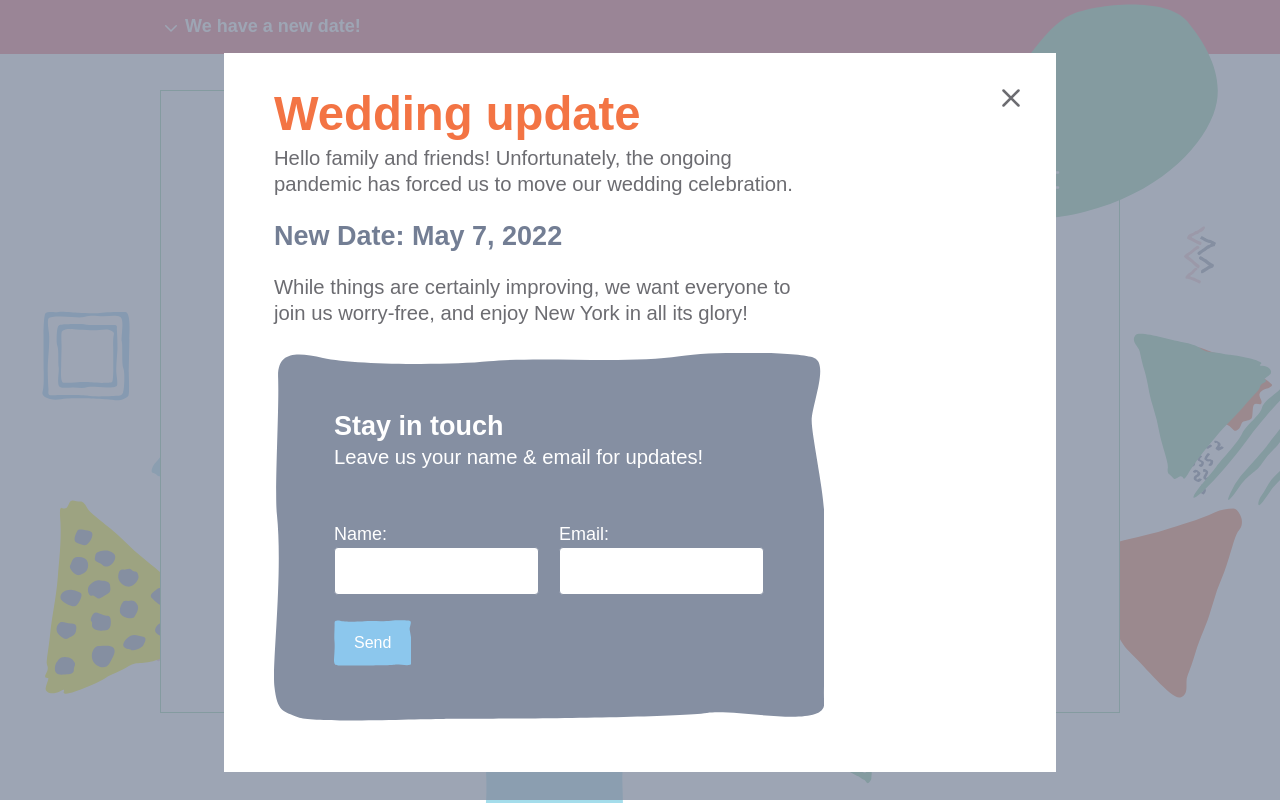
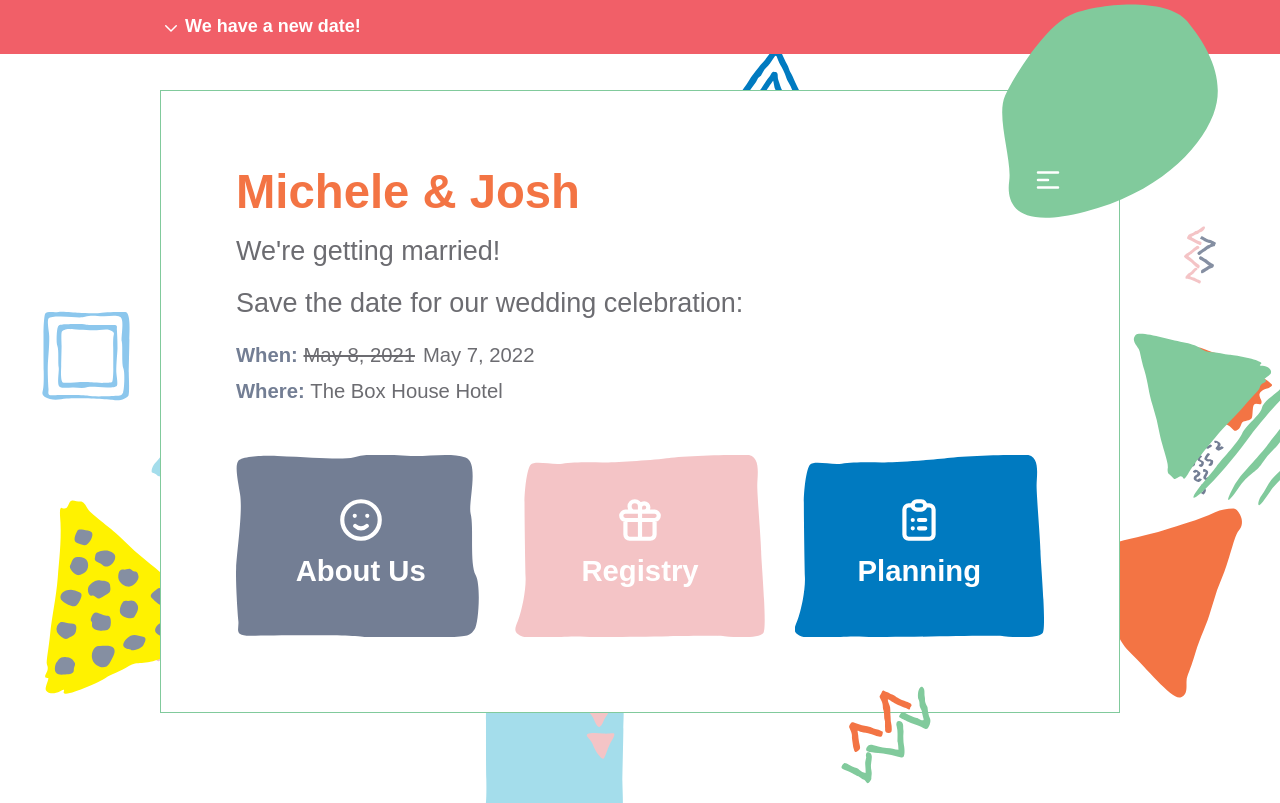
Before and after one commit to joshdcomp/carlucci-compton-party, a Gatsby site: page / in a window 1280 px wide. Built offline with nearby package versions, Linux system fonts and the light colour scheme; Gatsby itself is replaced by a stand-in of ours.

Commit message:
feat: removes temporary contact form

```diff
--- a/src/components/layout.js
+++ b/src/components/layout.js
@@ -83,7 +83,6 @@ const Layout = ({ children, contentPage }) => {
               <ShapeCanvas layoutRef={mainEl} reRender={reRender} />
             </div>
           </div>
-          <CovidModal />
           <div ref={modalRef} />
         </ModalContext.Provider>
       </BgContext.Provider>
```
